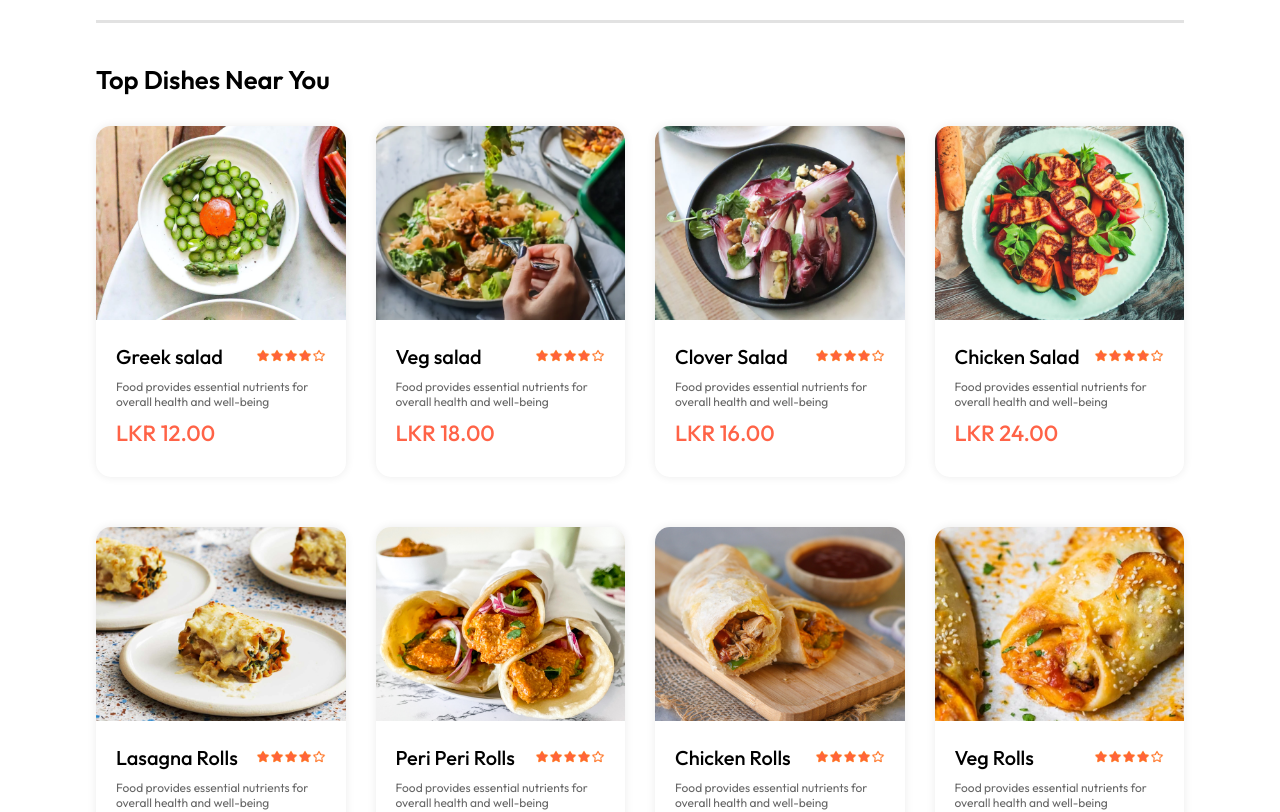
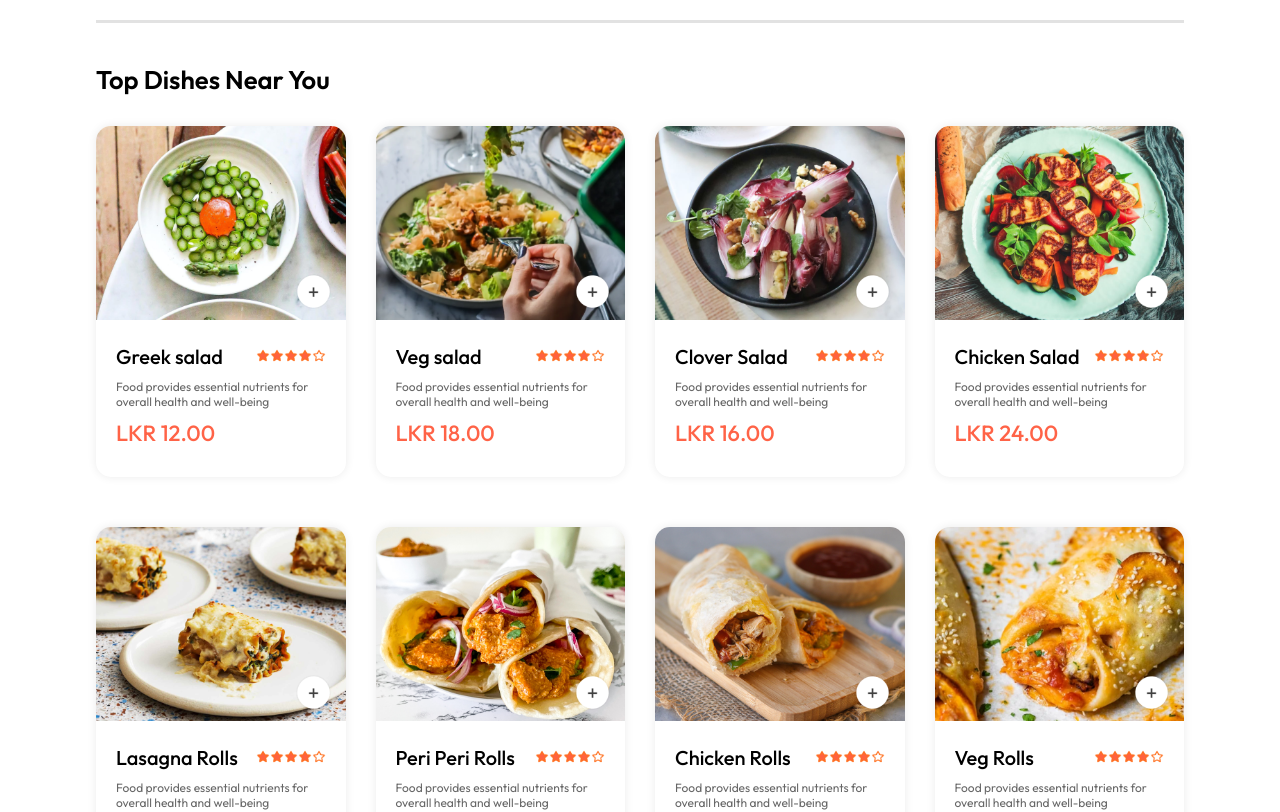
Before and after one commit to GeethakaSankalpa/Munch-Out, a React (Vite) app in the folder frontend/: page / in a window 1280 px wide. Shown: the part 940-1752 px from the top of the page. Built offline with nearby package versions, Linux system fonts and the light colour scheme.

Commit message:
Added cart item counter display functionality

```diff
--- a/frontend/src/components/FoodIemCard/FoodItemCard.css
+++ b/frontend/src/components/FoodIemCard/FoodItemCard.css
@@ -43,3 +43,32 @@
     font-weight: 500;
     margin: 10px 0px;
 }
+
+.food-item-image-container{
+    position: relative;
+}
+
+.food-item-image-container .addItem{
+    width: 35px;
+    position: absolute;
+    bottom: 15px;
+    right: 15px;
+    cursor: pointer;
+    border-radius: 50%;
+}
+
+.food-item-counter {
+    position: absolute;
+    bottom: 15px;
+    right: 15px;
+    display: flex;
+    align-items: center;
+    gap: 10px;
+    padding: 6px;
+    border-radius: 50px;
+    background-color: white;
+}
+
+.food-item-counter img{
+    width: 30px;
+}
--- a/frontend/src/components/FoodIemCard/FoodItemCard.jsx
+++ b/frontend/src/components/FoodIemCard/FoodItemCard.jsx
@@ -1,18 +1,32 @@
-import React from 'react'
+import React, { useState } from 'react'
 import './FoodItemCard.css'
 import { assets } from '../../assets/assets'
 
 const FoodItemCard = ({id, name, price, description, image}) => {
+    // inintialize item count of the cart to zero
+    const[itemCount, setItemCount] = useState(0)
+
   return (
     <div className='food-item'>
-        <div className="food-item-container">
-            <img className='food-item-image' src={image} alt=''/>
+        <div className="food-item-image-container">
+            <img className='food-item-image' src={image} alt={name}/>
+            {!itemCount
+                ? <img className='addItem' onClick={()=> setItemCount(prev => prev +1)} src={assets.add_icon_white} alt=""/>
+                : <div className="food-item-counter">
+
+                    <img onClick={() => setItemCount(prev => prev + 1)} src={assets.add_icon_green} alt=''/>
+                    <p>{itemCount}</p>
+                    <img onClick={() => setItemCount(prev => prev - 1)} src={assets.remove_icon_red} alt=''/>
+
+                </div>
+
+            }
         </div>
 
         <div className="food-item-info">
             <div className="food-item-rating">
                 <p>{name}</p>
-                <img src={assets.rating_starts} alt=''/>
+                <img src={assets.rating_starts} alt='ratings'/>
             </div>
             <p className="food-item-description"> {description} </p>
             <p className="food-item-price"> LKR {price}.00 </p>
```
